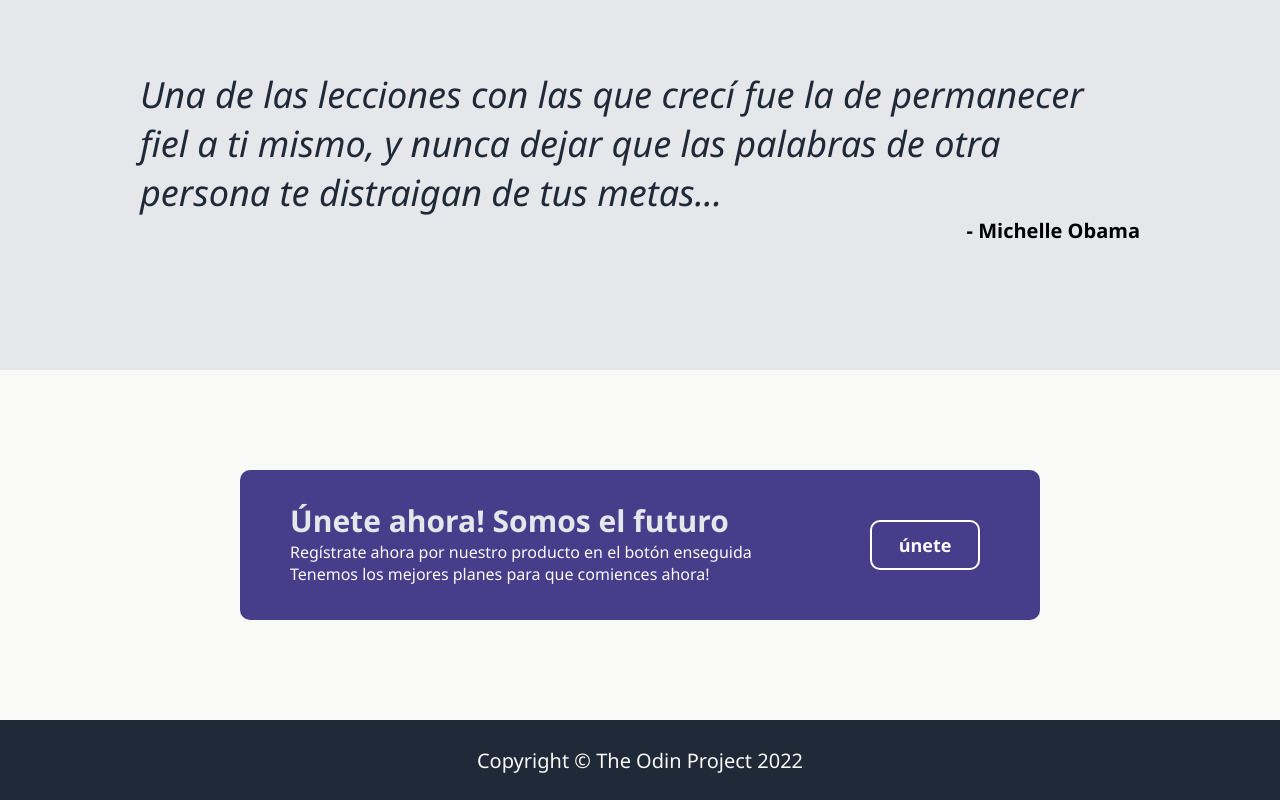
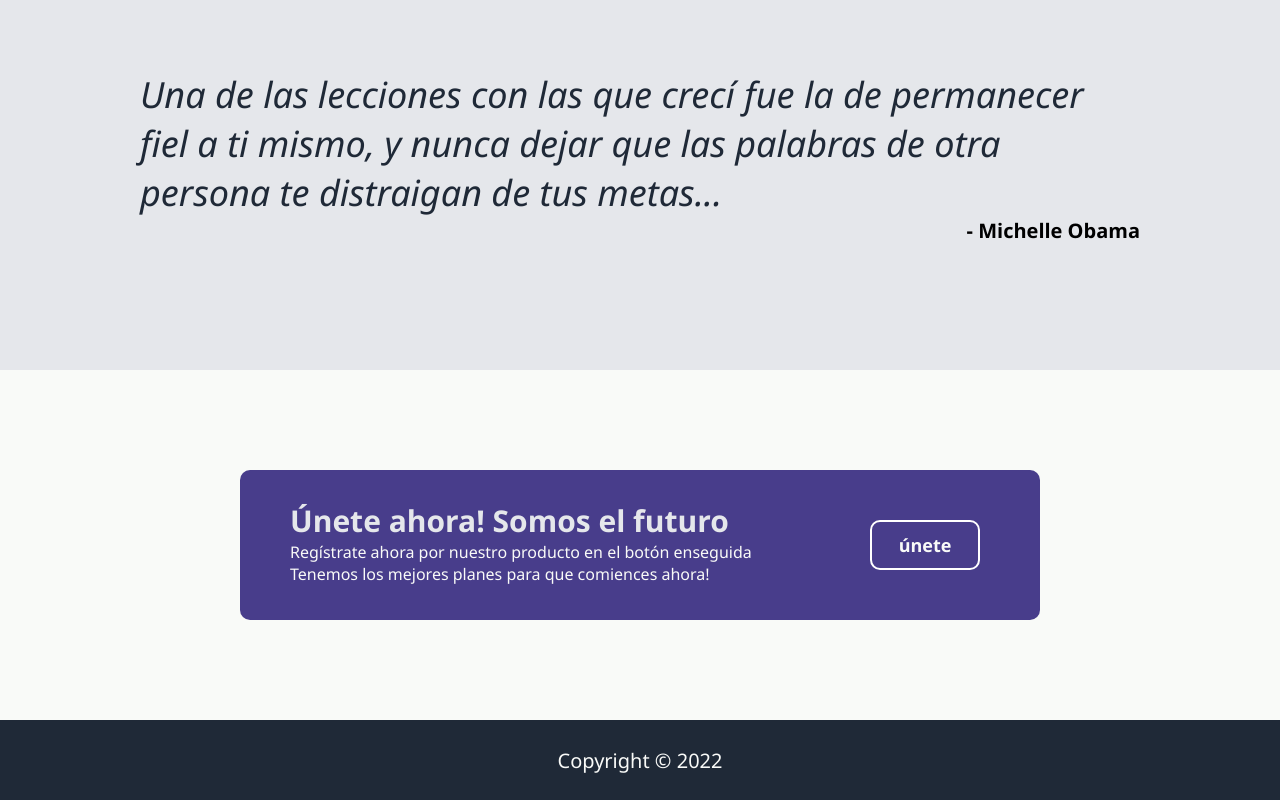
Before and after one commit to d1lanX/landing-page, a plain HTML site: page index.html in a window 1280 px wide. Shown: the part 990-1790 px from the top of the page. Drawn offline with Linux system fonts and the light colour scheme.

Commit message:
Update index.html

```diff
--- a/index.html
+++ b/index.html
@@ -96,7 +96,7 @@
         </div>
     </div>
 
-    <div class="footer">Copyright © The Odin Project 2022</div>
+    <div class="footer">Copyright © 2022</div>
 
 </body>
 
```
